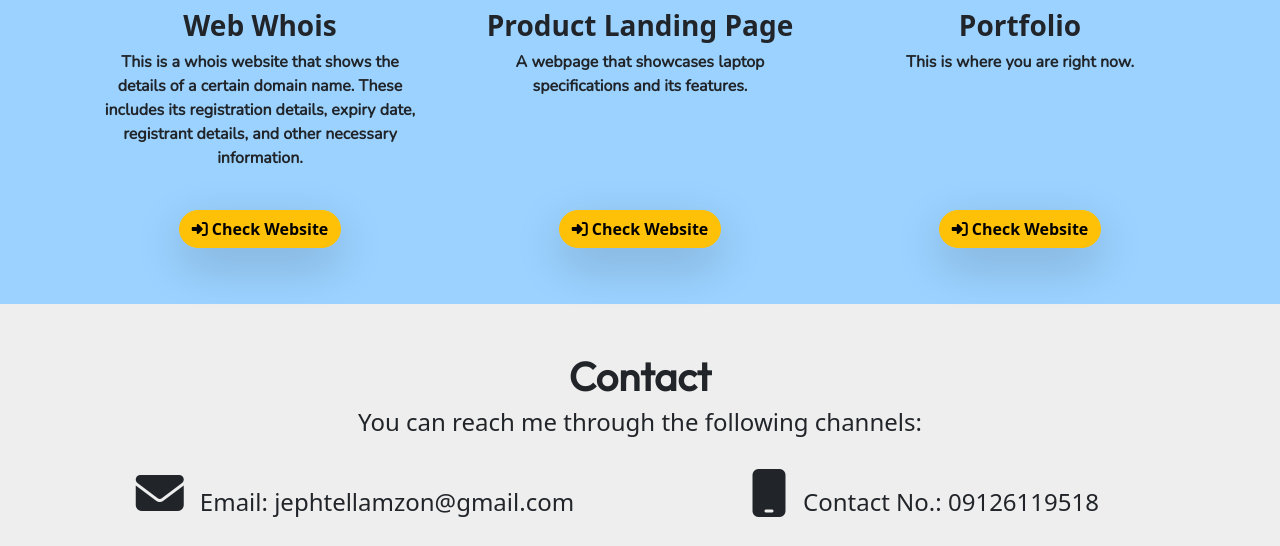
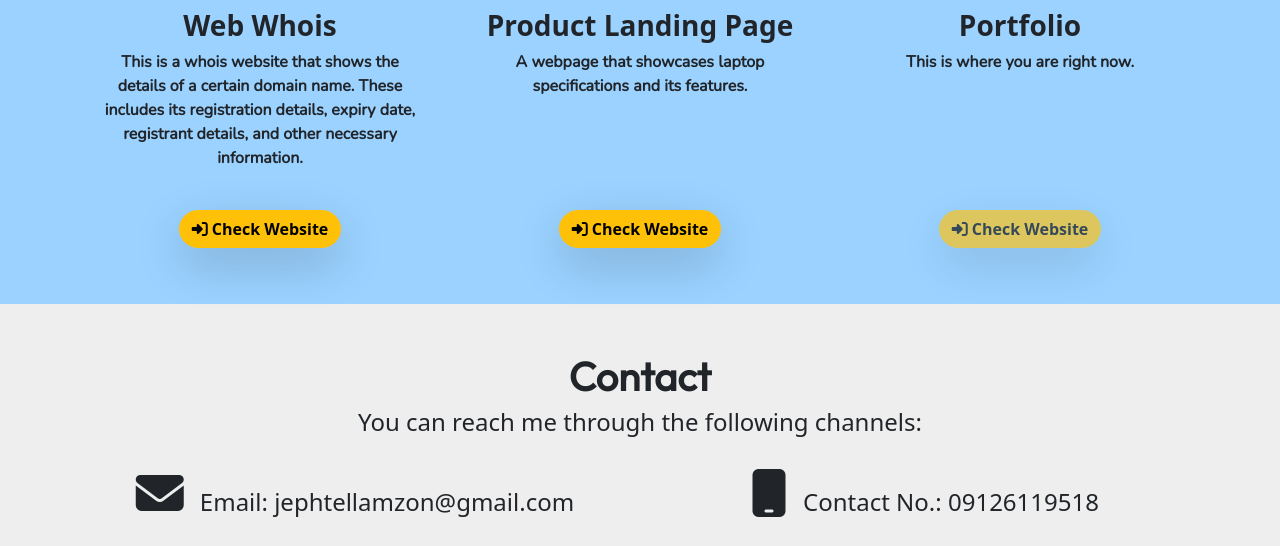
Before and after one commit to jephtellamzon/portfolio-site, a plain HTML site: page index.html in a window 1280 px wide. Shown: the part 5222-5768 px from the top of the page. Drawn offline with nearby package versions, Linux system fonts and the light colour scheme; animation ran at ten frames a second.

Commit message:
change button portfolio projects

```diff
--- a/index.html
+++ b/index.html
@@ -2733,10 +2733,9 @@
                 <!-- card footer -->
                 <div class="card-footer border-0 text-center bg-transparent">
                   <a
-                    href="https://"
-                    target="_blank"
                     rel="noopener noreferrer fw-bold fs-3"
-                    class="btn btn-warning rounded-pill shadow-lg fw-bold align-self-end"
+                    aria-disabled="true"
+                    class="btn btn-warning rounded-pill shadow-lg fw-bold align-self-end disabled"
                     ><i class="fa-solid fa-right-to-bracket btn-icon"></i> Check
                     Website</a
                   >
```
